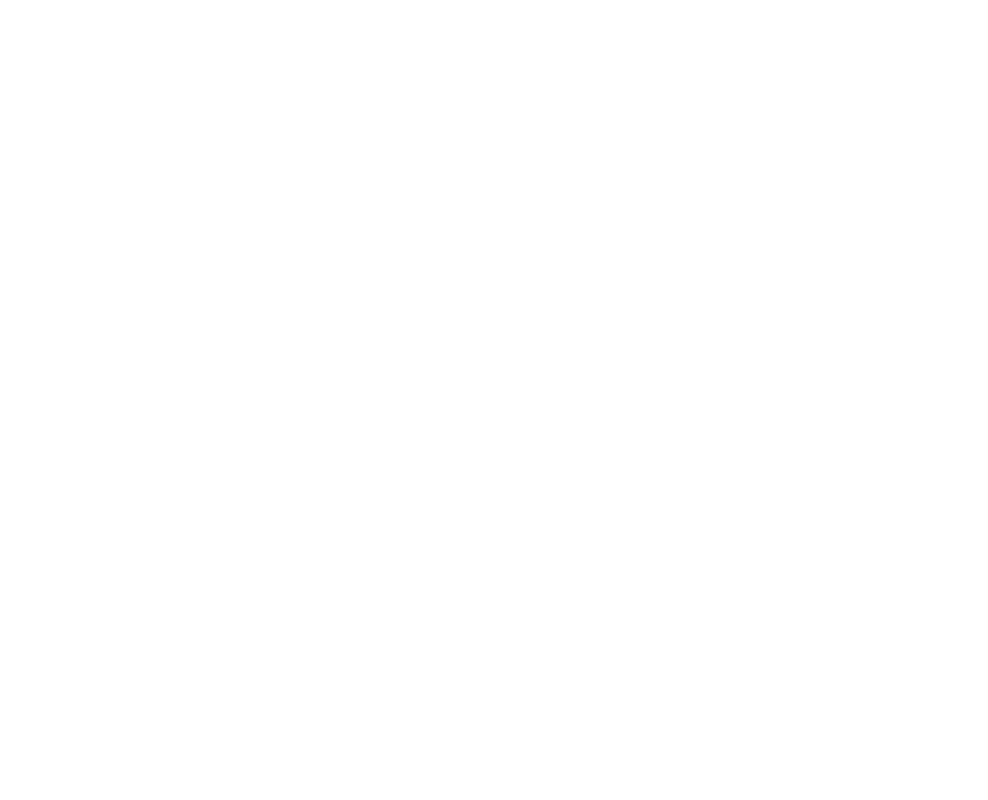
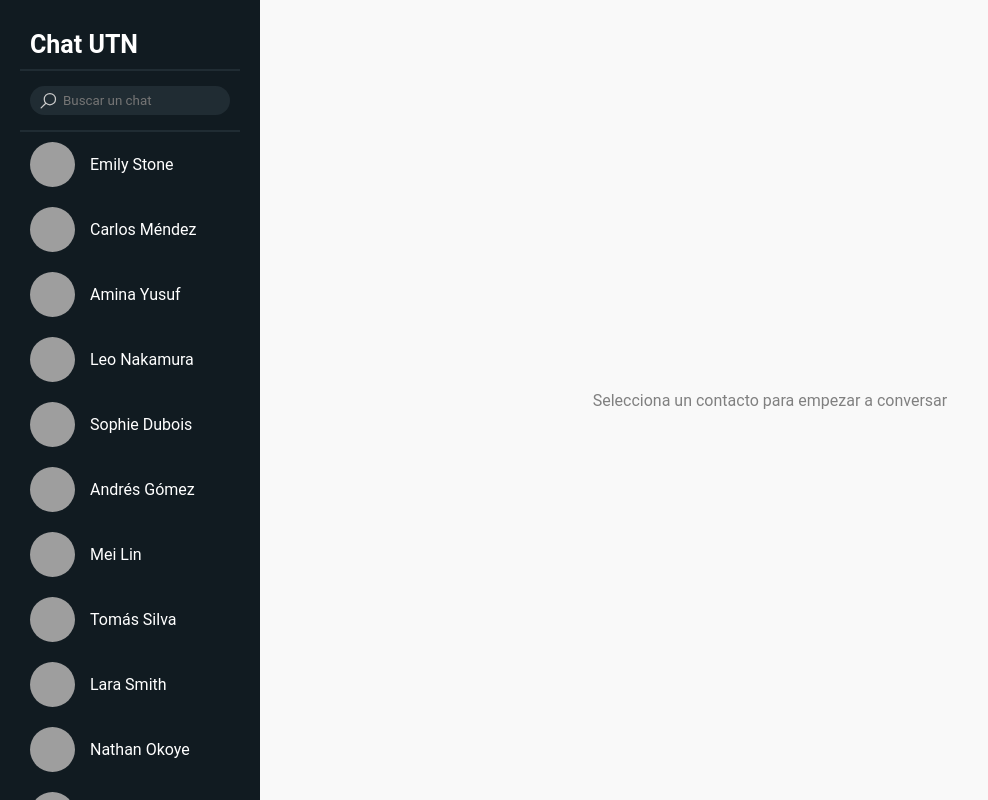
Before and after one commit to Meaghan678/proyecto-base-final-react-999200928, a React (Vite) app: page / in a window 1280 px wide. Shown: the whole page, without its empty margins (0-988 px from the left). Built offline with nearby package versions, Linux system fonts and the light colour scheme; grey boxes are pictures that could not be loaded.

Commit message:
add: ruta para el NotFound

```diff
--- a/src/router/RouterApp.jsx
+++ b/src/router/RouterApp.jsx
@@ -1,5 +1,17 @@
+import { BrowserRouter, Routes, Route } from "react-router-dom"
+import { App } from "../components/App"
+import { NotFound } from "../views/NotFound"
+
+
 const RouterApp = () => {
-    <></>
+    return(
+        <BrowserRouter>
+        <Routes>
+            <Route path="/" element={<App/>}/>
+            <Route path="*" element={<NotFound/>}/>
+        </Routes>
+        </BrowserRouter>
+    )
 }
 
 export{ RouterApp }
```
